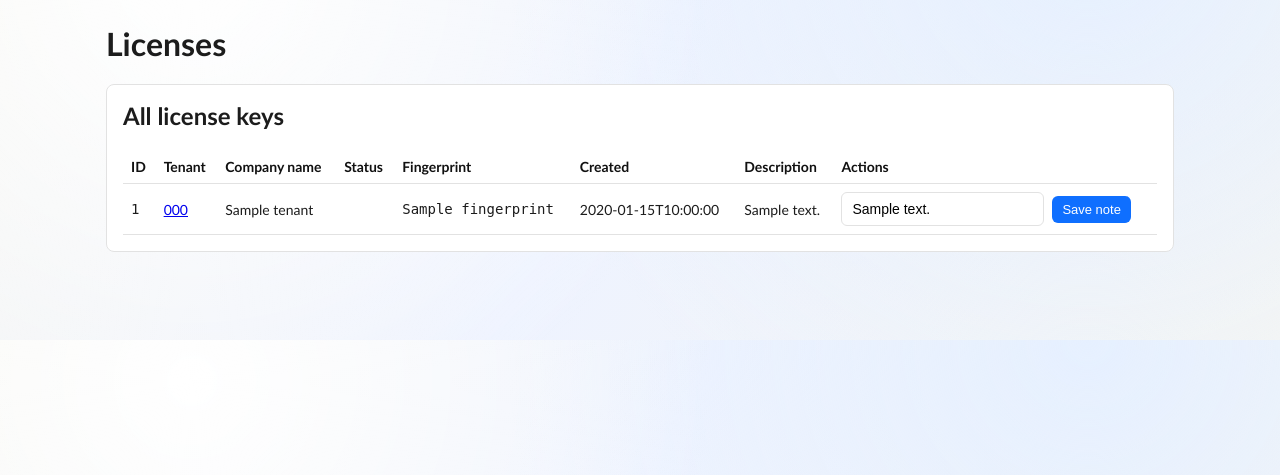
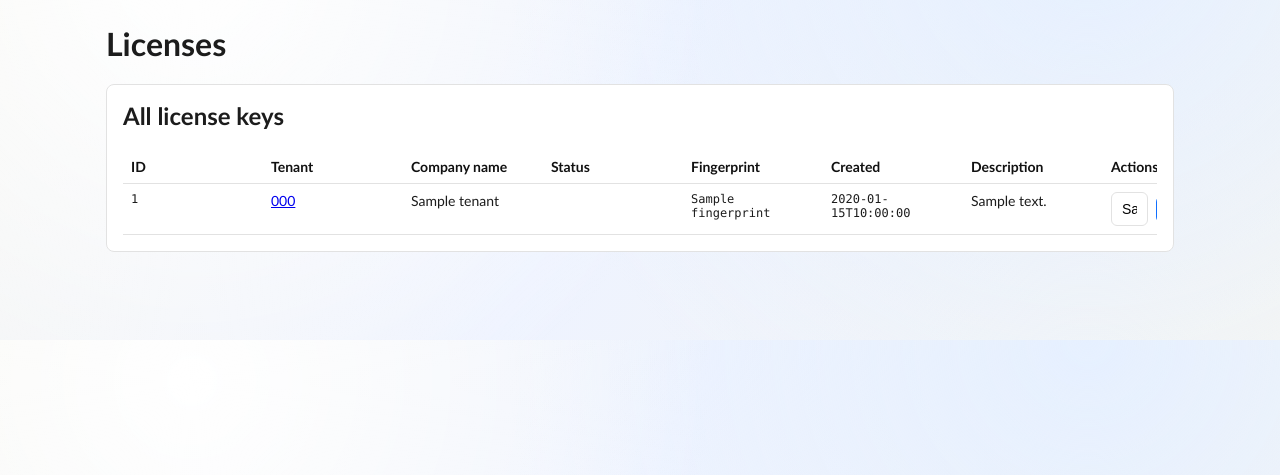
Before and after one commit to gimpeliovsky-prog/license_server, a Python web app: template app/templates/licenses.html in a window 1280 px wide. Shown: the part 70-545 px from the top of the page. Run offline with Jinja, Linux system fonts and the light colour scheme; the template is opened without the code that fills it: most values are stand-ins (such as "Sample title", 1, 10 or a date in 2020).

Commit message:
Add license diagnostics admin page and fix licenses table layout

```diff
--- a/app/templates/base.html
+++ b/app/templates/base.html
@@ -149,6 +149,11 @@
       border-collapse: collapse;
       font-size: 14px;
     }
+    .table-scroll {
+      width: 100%;
+      overflow-x: auto;
+      overflow-y: hidden;
+    }
     th, td {
       text-align: left;
       padding: 8px;
@@ -234,6 +239,40 @@
     .inline-compact input[type="text"] { width: 110px; }
     .inline-compact input[type="checkbox"] { width: auto; margin: 0; }
     .inline label { margin: 0; font-size: 12px; }
+    .licenses-table {
+      table-layout: fixed;
+      min-width: 1120px;
+    }
+    .licenses-table th,
+    .licenses-table td {
+      vertical-align: top;
+    }
+    .licenses-table .col-id,
+    .licenses-table .col-fingerprint,
+    .licenses-table .col-created {
+      font-family: Consolas, "Courier New", monospace;
+      font-size: 12px;
+      overflow-wrap: anywhere;
+      word-break: break-word;
+    }
+    .licenses-table .col-description {
+      white-space: normal;
+      overflow-wrap: anywhere;
+      word-break: break-word;
+    }
+    .licenses-table .col-actions {
+      min-width: 260px;
+    }
+    .license-desc-form.inline {
+      display: grid;
+      grid-template-columns: minmax(0, 1fr) auto;
+      gap: 8px;
+      align-items: center;
+    }
+    .license-desc-form.inline input[type="text"] {
+      min-width: 0;
+      width: 100%;
+    }
     .muted { color: var(--muted); }
     @keyframes fadeSlide {
       from { opacity: 0; transform: translateY(6px); }
@@ -245,6 +284,9 @@
       }
       aside {
         position: static;
+      }
+      .license-desc-form.inline {
+        grid-template-columns: 1fr;
       }
     }
   </style>
@@ -289,6 +331,7 @@
         <a href="/admin-ui/tenants" class="{% if active_page == 'tenants' %}active{% endif %}">Tenants</a>
         <a href="/admin-ui/licenses" class="{% if active_page == 'licenses' %}active{% endif %}">Licenses</a>
         <a href="/admin-ui/erp-allowlist" class="{% if active_page == 'erp-allowlist' %}active{% endif %}">ERP Allowlist</a>
+        <a href="/admin-ui/license-diagnostics" class="{% if active_page == 'license-diagnostics' %}active{% endif %}">License Diagnostics</a>
       </div>
       {% endif %}
     </aside>
--- a/app/templates/licenses.html
+++ b/app/templates/licenses.html
@@ -6,7 +6,8 @@
 <div class="panel">
   <h2>All license keys</h2>
   {% if licenses %}
-  <table class="table-plain-header">
+  <div class="table-scroll">
+    <table class="table-plain-header licenses-table">
       <thead>
         <tr>
           <th>ID</th>
@@ -22,15 +23,15 @@
       <tbody>
         {% for key in licenses %}
         <tr>
-        <td style="font-family: monospace;">{{ key.id }}</td>
+          <td class="col-id">{{ key.id }}</td>
           <td><a href="/admin-ui/tenants/{{ key.tenant.company_code }}">{{ key.tenant.company_code }}</a></td>
           <td>{{ key.tenant.company_name or "-" }}</td>
           <td>{{ key.status.value }}</td>
-        <td style="font-family: monospace;">{{ key.fingerprint or "-" }}</td>
-        <td>{{ key.created_at.isoformat() }}</td>
-        <td>{{ key.description or "-" }}</td>
-        <td>
-          <form method="post" action="/admin-ui/licenses/{{ key.id }}/description" class="inline">
+          <td class="col-fingerprint">{{ key.fingerprint or "-" }}</td>
+          <td class="col-created">{{ key.created_at.isoformat() }}</td>
+          <td class="col-description">{{ key.description or "-" }}</td>
+          <td class="col-actions">
+            <form method="post" action="/admin-ui/licenses/{{ key.id }}/description" class="inline license-desc-form">
               <input type="hidden" name="csrf_token" value="{{ csrf_token }}">
               <input type="text" name="description" maxlength="512" value="{{ key.description or '' }}" placeholder="Description">
               <button type="submit" class="button-compact">Save note</button>
@@ -40,6 +41,7 @@
         {% endfor %}
       </tbody>
     </table>
+  </div>
   {% else %}
   <p class="muted">No license keys.</p>
   {% endif %}
```
Also changed, not shown: app/templates/license_diagnostics.html (added, +83 -0 lines), app/web/routes.py (+75 -1 lines). Lines whose indentation alone changed are shown as unchanged.
